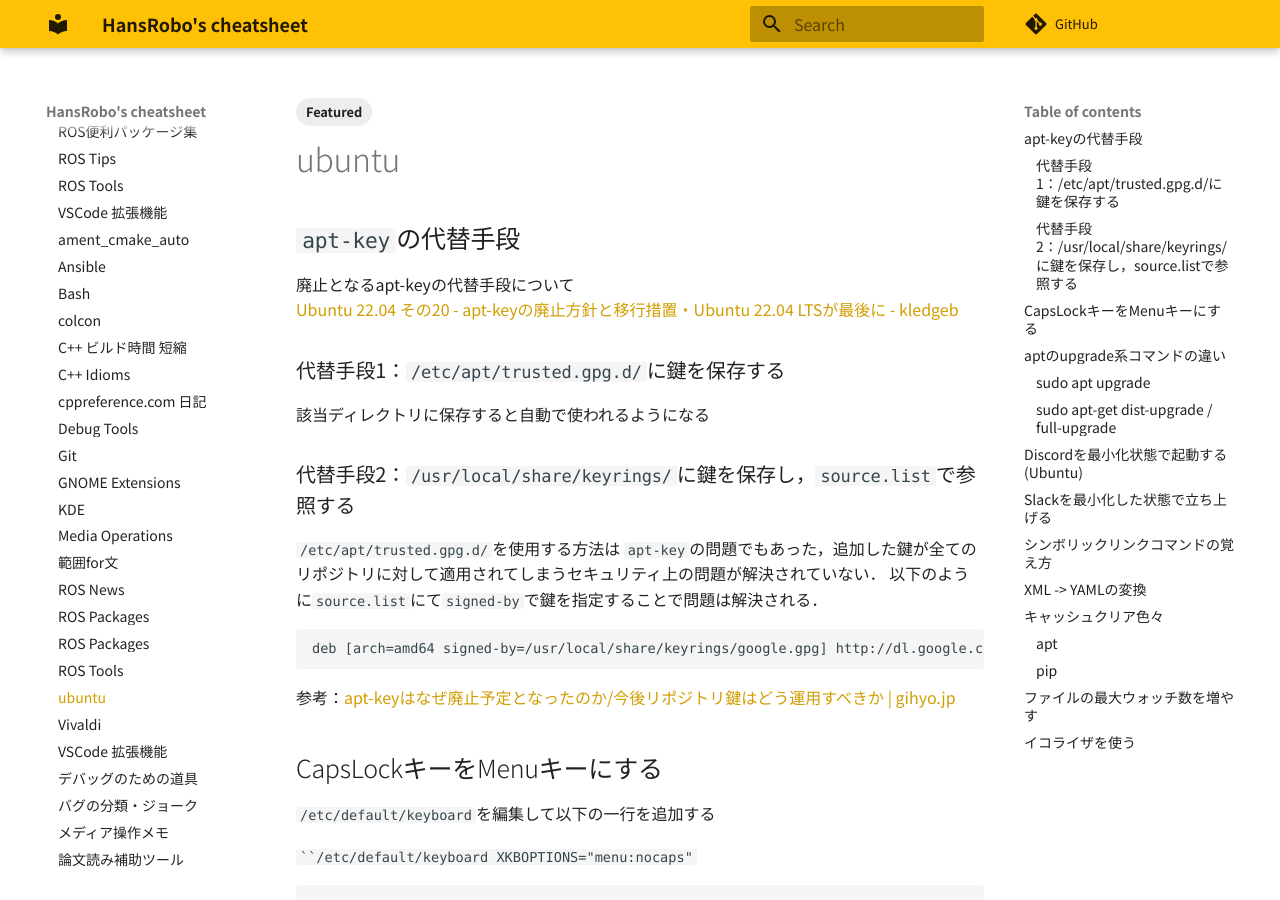
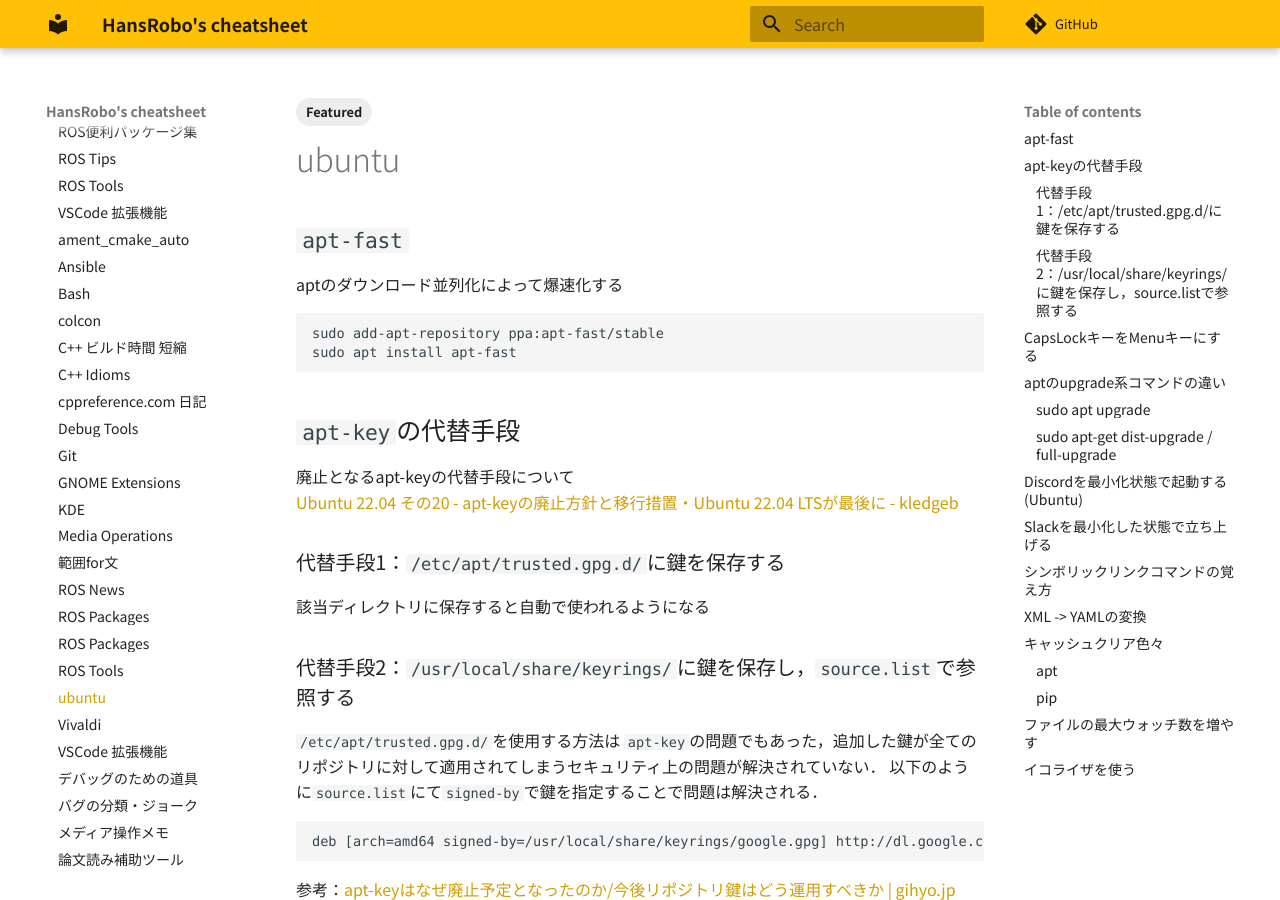
Before and after one commit to HansRobo/mycheatsheet_mkdocs, an MkDocs documentation site: the page built from docs/cheatsheets/ubuntu.md, in a window 1280 px wide and 900 px high. Built offline with MkDocs 1.6.1 and Material for MkDocs 9.7.7, drawn with Linux system fonts in a browser that asks for light colours; some web fonts are replaced; comment, search, counter and statistics services are not loaded.

Commit message:
🔄 synced local 'docs/cheatsheets' with remote 'cheatsheets'

````diff
--- a/docs/cheatsheets/ubuntu.md
+++ b/docs/cheatsheets/ubuntu.md
@@ -8,6 +8,14 @@
 intro: Ubuntu
 ---
 
+## `apt-fast`
+
+aptのダウンロード並列化によって爆速化する
+
+```bash
+sudo add-apt-repository ppa:apt-fast/stable
+sudo apt install apt-fast
+```
 
 ## `apt-key`の代替手段
 
````
